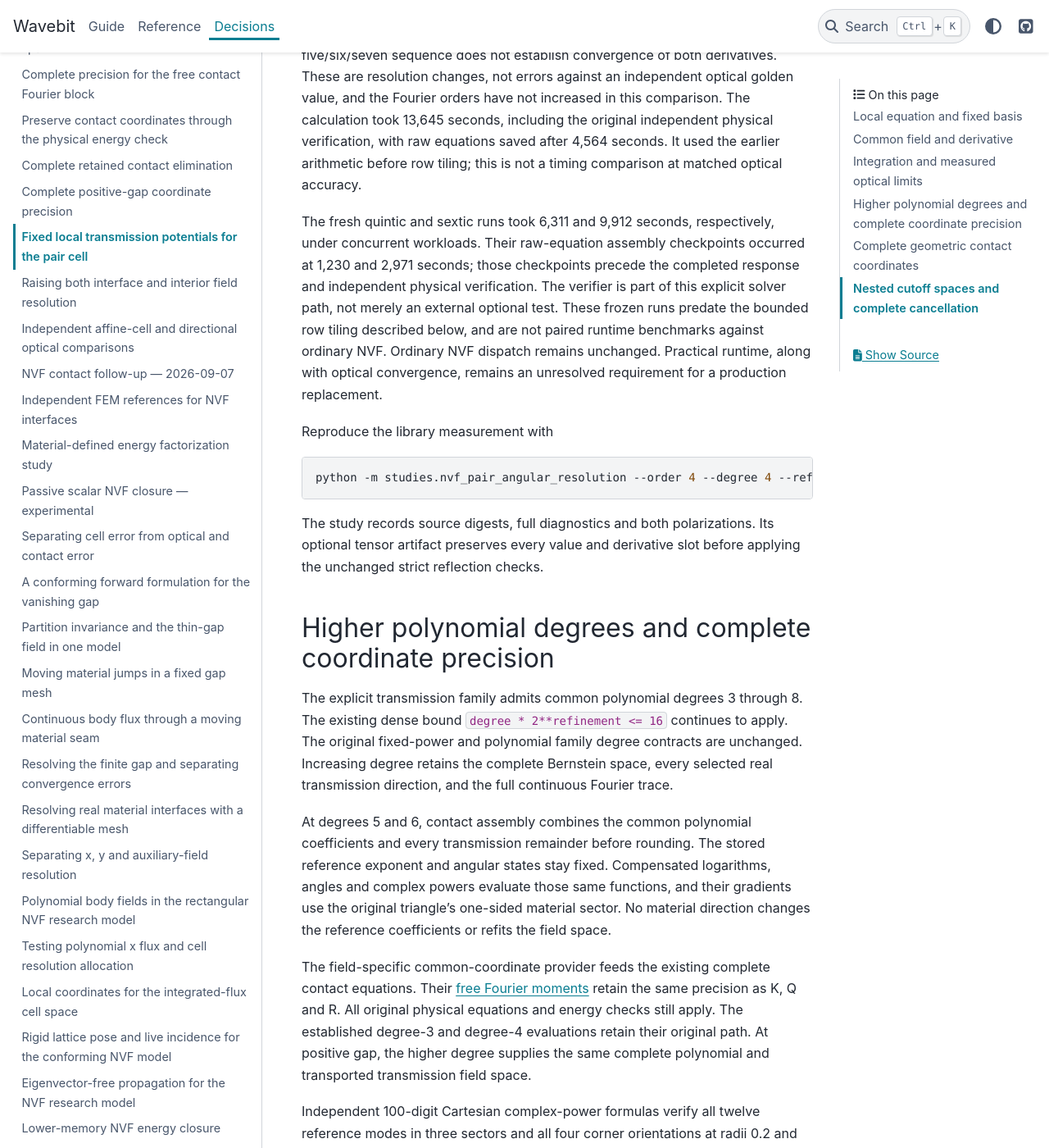
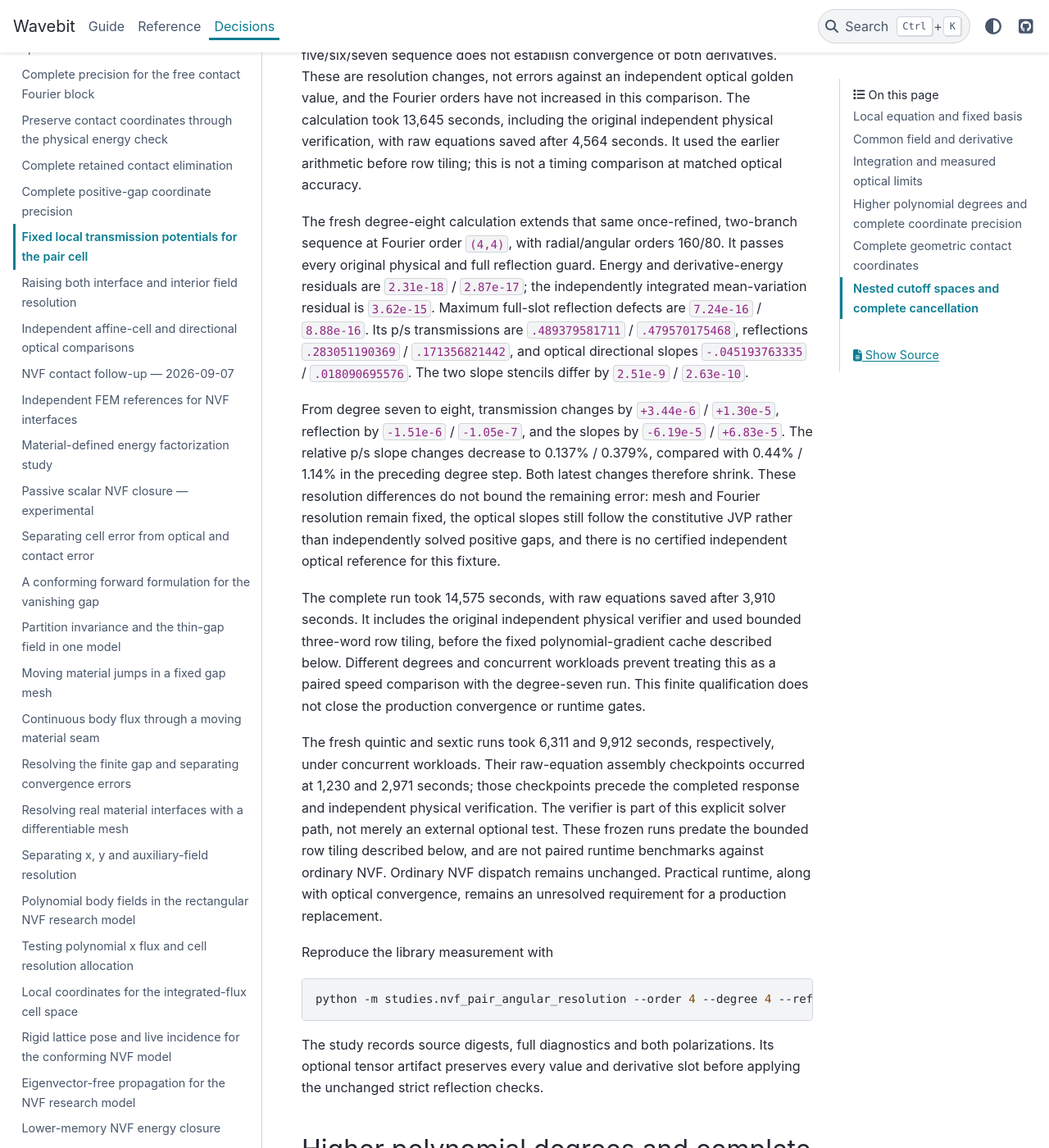
Before and after one commit to fieldalgo/wavebit, a Sphinx documentation site: the page built from docs/nvf-pair-transmission-potentials.md, in a window 1280 px wide and 1400 px high, scrolled down 8126 px. Shown: the whole window at 82% size. Built offline with Sphinx 7.4.7 and the PyData theme 0.15.4, drawn with Linux system fonts in a browser that asks for light colours.

Commit message:
Record verified refined degree-eight contact optics
Document the complete physical qualification and reduced p/s slope changes at fixed Fourier order, while preserving the remaining convergence and runtime limitations.

Co-authored-by: Codex <noreply@openai.com>

```diff
--- a/docs/nvf-pair-transmission-potentials.md
+++ b/docs/nvf-pair-transmission-potentials.md
@@ -296,6 +296,32 @@ not increased in this comparison. The calculation took 13,645 seconds,
 including the original independent physical verification, with raw equations
 saved after 4,564 seconds. It used the earlier arithmetic before row tiling;
 this is not a timing comparison at matched optical accuracy.
+
+The fresh degree-eight calculation extends that same once-refined, two-branch
+sequence at Fourier order `(4,4)`, with radial/angular orders 160/80. It passes
+every original physical and full reflection guard. Energy and derivative-energy
+residuals are `2.31e-18` / `2.87e-17`; the independently integrated mean-variation
+residual is `3.62e-15`. Maximum full-slot reflection defects are `7.24e-16` /
+`8.88e-16`. Its p/s transmissions are `.489379581711` / `.479570175468`,
+reflections `.283051190369` / `.171356821442`, and optical directional slopes
+`-.045193763335` / `.018090695576`. The two slope stencils differ by
+`2.51e-9` / `2.63e-10`.
+
+From degree seven to eight, transmission changes by `+3.44e-6` / `+1.30e-5`,
+reflection by `-1.51e-6` / `-1.05e-7`, and the slopes by `-6.19e-5` / `+6.83e-5`.
+The relative p/s slope changes decrease to 0.137% / 0.379%, compared with
+0.44% / 1.14% in the preceding degree step. Both latest changes therefore
+shrink. These resolution differences do not bound the remaining error:
+mesh and Fourier resolution remain fixed, the optical slopes still follow
+the constitutive JVP rather than independently solved positive gaps, and
+there is no certified independent optical reference for this fixture.
+
+The complete run took 14,575 seconds, with raw equations saved after 3,910
+seconds. It includes the original independent physical verifier and used
+bounded three-word row tiling, before the fixed polynomial-gradient cache
+described below. Different degrees and concurrent workloads prevent treating
+this as a paired speed comparison with the degree-seven run. This finite
+qualification does not close the production convergence or runtime gates.
 
 The fresh quintic and sextic runs took 6,311 and 9,912 seconds, respectively,
 under concurrent workloads. Their raw-equation assembly checkpoints occurred
```
